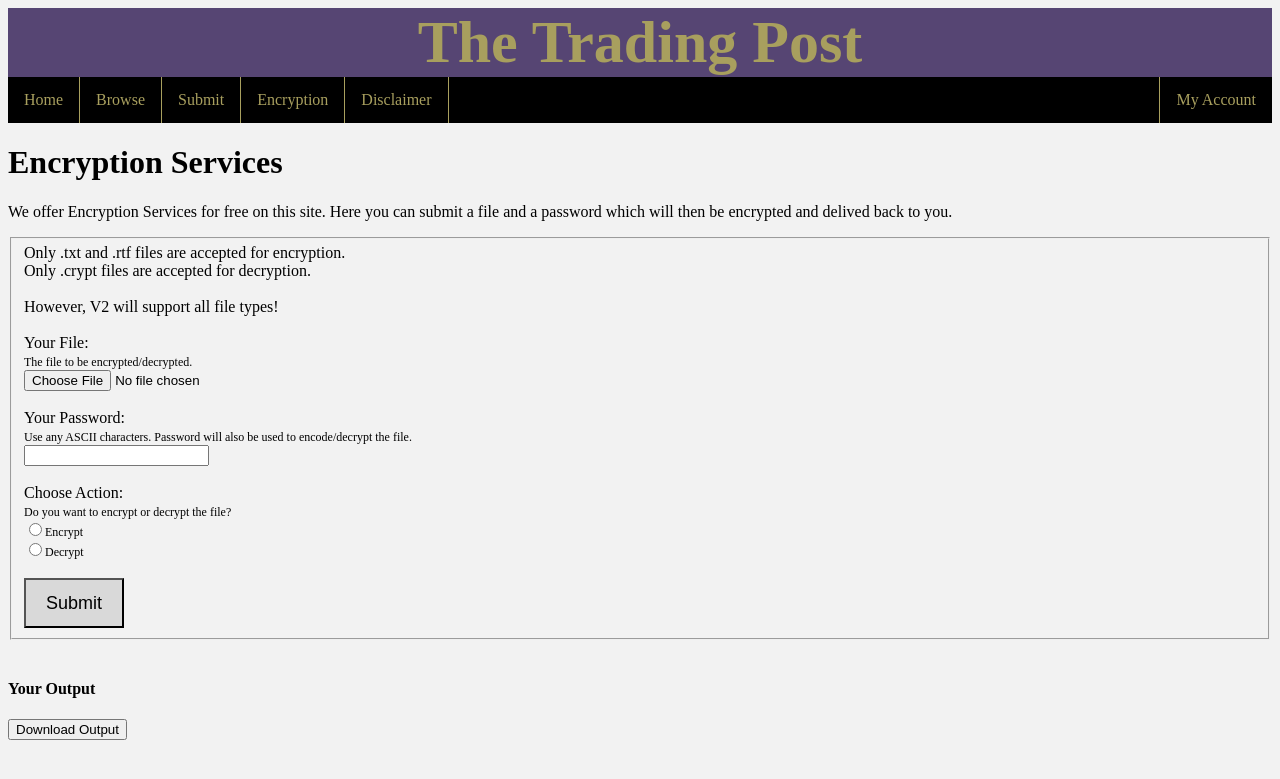
After one commit to minifigone/Trading-Post, a PHP site: page /encryptionPage.php in a window 1280 px wide. The commit adds this page. Shown: the top 779 px of the page. Run offline with PHP 8.4, Linux system fonts and the light colour scheme.

Commit message:
Added T-Papi logo to Disclaimer Page, Added Encryption page for file encryption (we need Python)

```diff
--- a/Disclaimer.php
+++ b/Disclaimer.php
@@ -13,6 +13,11 @@
 	?>
 
 	<p id="mainPagePara">A complete document of our disclaimer is available directly below.<br>By using our website the user is agreeing to these terms.<br>If this is not satisfactory, please close the site.</p>
+
+	<h3>Made with:</h3>
+	<img src="tpapi/tpapiLogo.png" alt="T-Papi Logo">
+
+	<br><br>
 
 	<!-- Dirty Text converted from .rtf using computer program -->
 	<P ALIGN=CENTER STYLE="margin-bottom: 0.14in"><FONT FACE="Verdana, sans-serif"><B>Trading Post Disclaimer</B></FONT></P>
--- /dev/null
+++ b/encryptionPage.php
@@ -0,0 +1,62 @@
+<!DOCTYPE html>
+<html>
+<head>
+	<meta charset="utf-8">
+	<title>The Trading Post - Encryption</title>
+	<link rel="icon" type="image/png" href="Favicon.png">
+	<link rel="stylesheet" href="MainStyle.css">
+	<link rel="stylesheet" href="Master Files/colorScheme.css">
+</head>
+<body>
+	<!-- Tool Bar on Every Page -->
+	<?php
+	include("toolBar.php");
+	?>
+
+	<!-- Main Page Text -->
+	<div>
+		<h1>Encryption Services</h1>
+		<p>We offer Encryption Services for free on this site. Here you can submit a file and a password which will then be encrypted and delived back
+		to you.</p>
+	</div>
+
+	<!-- Encryption Form -->
+	<div>
+		<form action="submitAction.php" method="post" enctype="multipart/form-data">
+			<fieldset>
+
+				Only .txt and .rtf files are accepted for encryption.<br>
+				Only .crypt files are accepted for decryption.<br><br>
+				However, V2 will support all file types!<br><br>
+				Your File:<br>
+				<span class="formSmallText">The file to be encrypted/decrypted.</span><br>
+				<input type="file" name="file" id="itemImage1"><br><br>
+
+				Your Password:<br>
+				<span class="formSmallText">Use any ASCII characters. Password will also be used to encode/decrypt the file.</span><br>
+				<input type="text" name="filePassword" value=""><br><br>
+
+				Choose Action:<br>
+				<span class="formSmallText">Do you want to encrypt or decrypt the file?<span><br>
+				<input type="radio" name="isEncrypt" value="y">Encrypt<br>
+				<input type="radio" name="isEncrypt" value="n">Decrypt<br><br>
+
+				<input type="submit" value="Submit" name="encryptSubmit" id="formSubmitButton">
+			</fieldset>
+		</form>
+	</div>
+
+	<br>
+	<!-- Output Spot -->
+	<div>
+		<h4>Your Output</h4>
+		<a href="#" download><button type="button">Download Output</button></a>
+	</div>
+
+</body>
+<script>
+	console.log("What are you doing in here little bird?");
+	console.log("Your infraction has been logged.");
+	//TODO: Log IPs that open the Inspector or equivilant.
+</script>
+</html>
--- a/index.php
+++ b/index.php
@@ -23,7 +23,7 @@
 			1. You can create an account by clicking the button above. This is your key to the shop!<br>
 			2. Your account can then be used at any Trading Post Hotspot. But, remember, you have to be connected to view log-in and view this site!<br>
 			3. Once you've made an account, you can list items for sale or interact with sellers at any time!<br>
-		4.If you're interested in a product, you can send the seller a personal message all within The Trading Post. This maximizes security and lets you ensure
+			4. If you're interested in a product, you can send the seller a personal message all within The Trading Post. This maximizes security and lets you ensure
 				your buyer or seller is for real!<br>
 			5. Once you've made an agreement, just meet up, exchange your goods, and be on your way. Easy as pie!
 			</p>
--- a/toolBar.php
+++ b/toolBar.php
@@ -3,6 +3,7 @@
 	<li class="toolBarItem"> <a href="index.php" class="toolBarText">Home</a>
 	<li class="toolBarItem"> <a href="Browse.php" class="toolBarText">Browse</a>
 	<li class="toolBarItem"> <a href="Submit.php" class="toolBarText">Submit</a>
+	<li class="toolBarItem"> <a href="encryptionPage.php" class="toolBarText">Encryption</a>
 	<li class="toolBarItem"> <a href="Disclaimer.php" class="toolBarText">Disclaimer</a>
 	<li class="toolBarItem_Right"> <a href="AccountPage.php" class="toolBarText">My Account</a>
 </ul>
```
Lines whose indentation alone changed are shown as unchanged.
